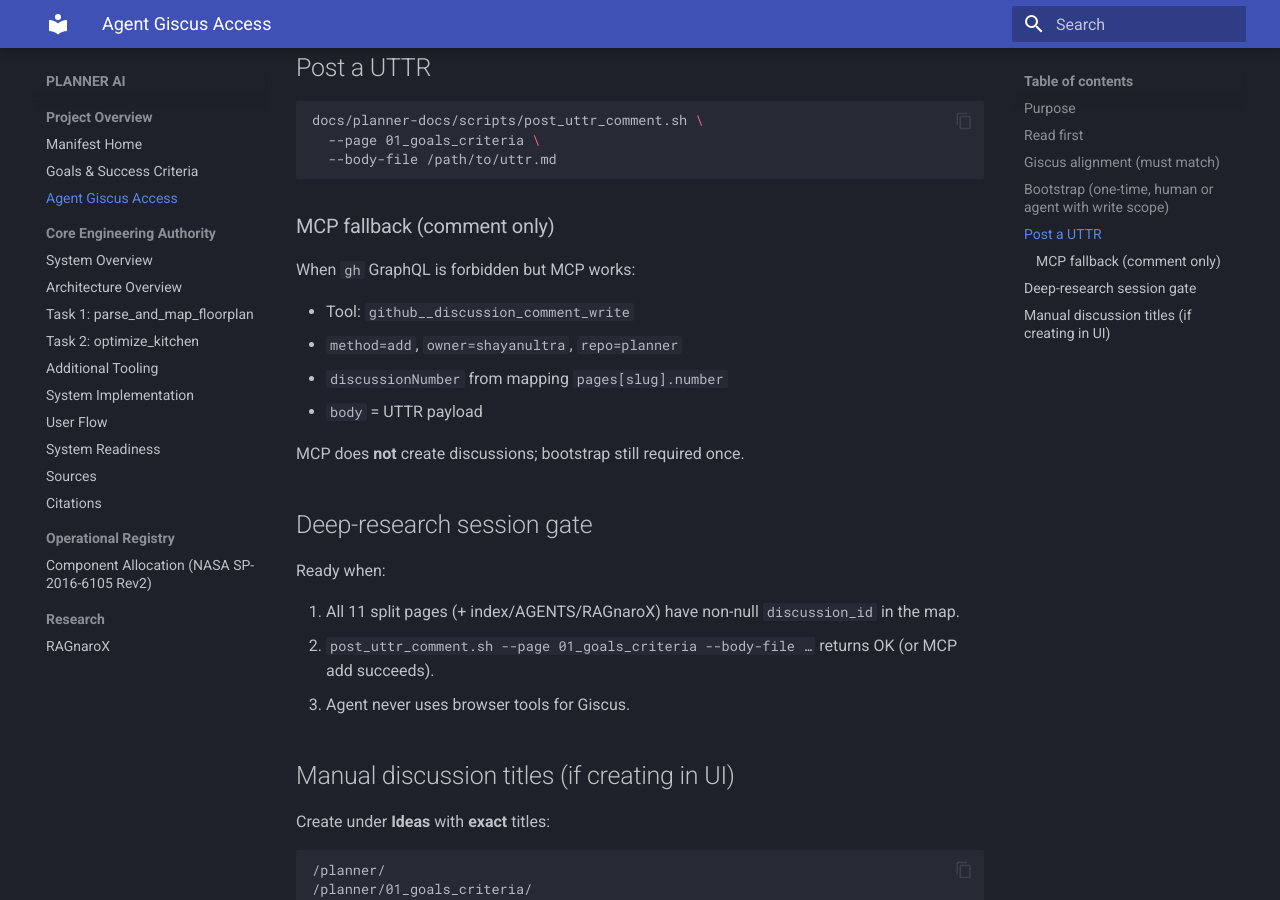
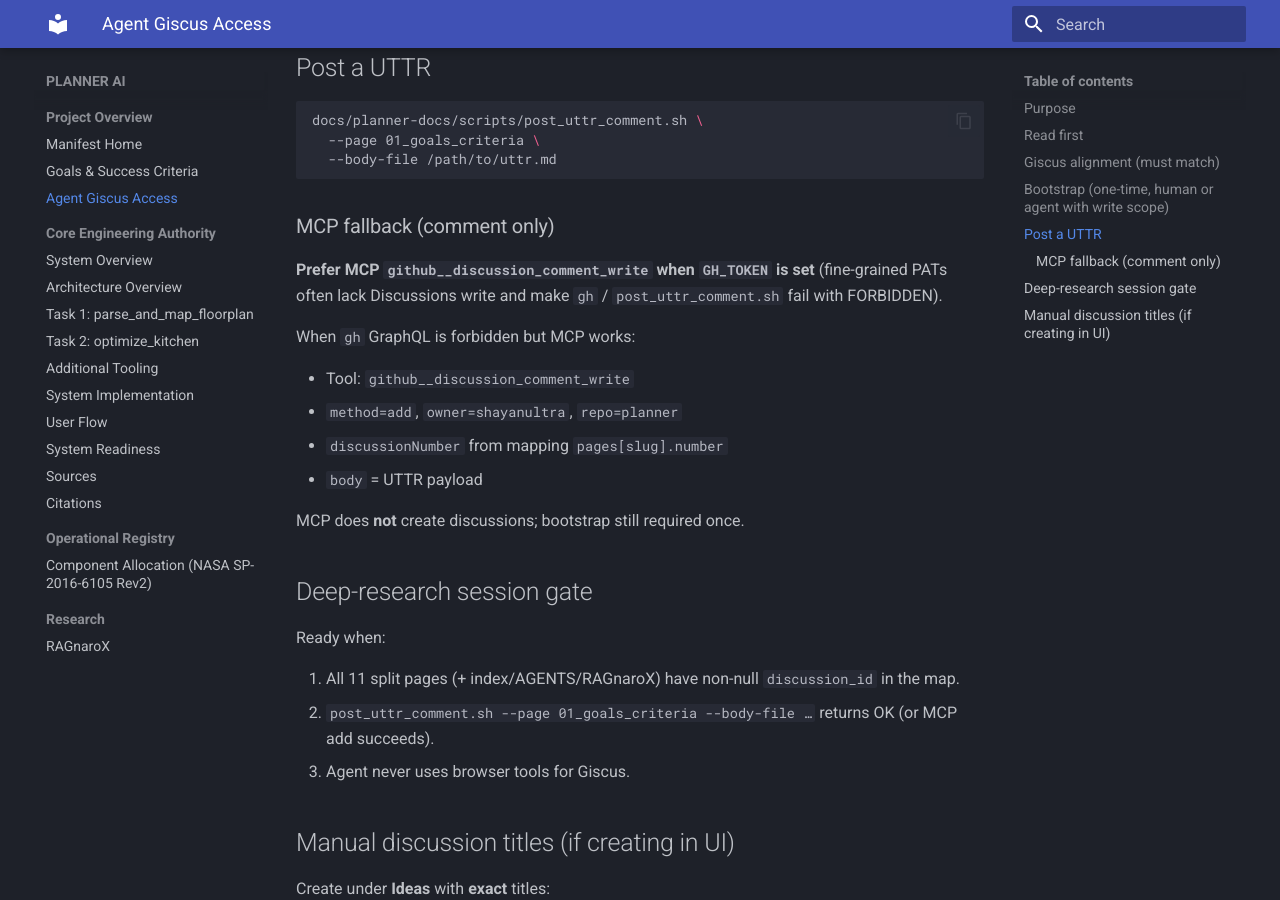
Before and after one commit to shayanultra/planner, an MkDocs documentation site: the page built from docs/planner-docs/docs/agent_giscus_access.md, in a window 1280 px wide and 900 px high, scrolled down 1069 px. Built offline with MkDocs 1.6.1 and Material for MkDocs 9.7.7, drawn with Linux system fonts in a browser that asks for light colours; comment, search, counter and statistics services are not loaded.

Commit message:
docs: prefer MCP for Giscus posts when GH_TOKEN is set
Agents should use discussion_comment_write when a fine-grained PAT
overrides gh and lacks Discussions write.

```diff
--- a/docs/planner-docs/docs/agent_giscus_access.md
+++ b/docs/planner-docs/docs/agent_giscus_access.md
@@ -41,6 +41,8 @@ docs/planner-docs/scripts/post_uttr_comment.sh \
 
 ### MCP fallback (comment only)
 
+**Prefer MCP `github__discussion_comment_write` when `GH_TOKEN` is set** (fine-grained PATs often lack Discussions write and make `gh` / `post_uttr_comment.sh` fail with FORBIDDEN).
+
 When `gh` GraphQL is forbidden but MCP works:
 
 - Tool: `github__discussion_comment_write`
```
